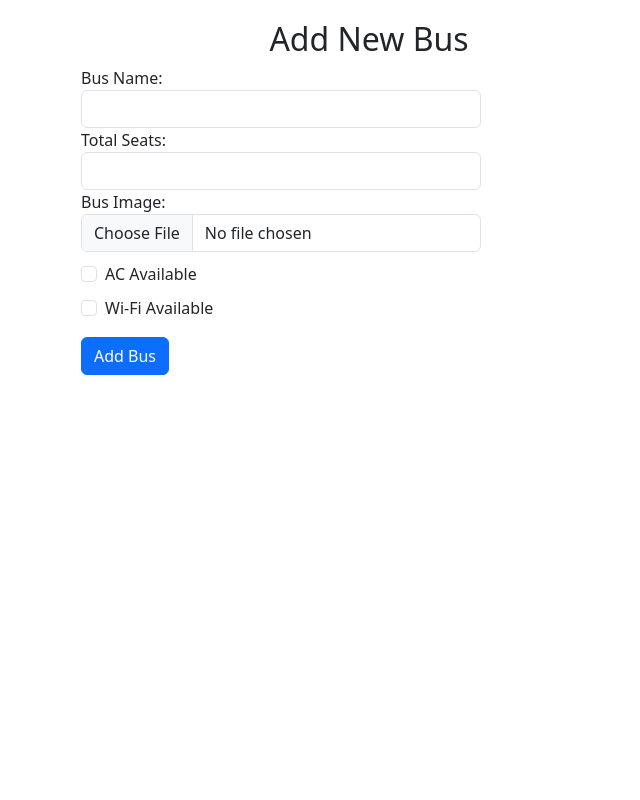
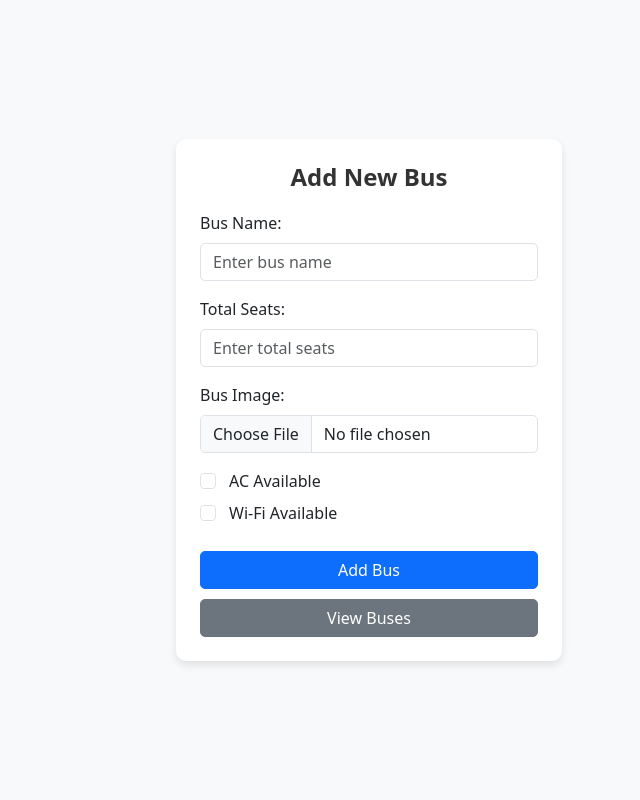
Before and after one commit to Hemantx81/Yatri, a PHP site: page /admin/add_bus.php in a window 1280 px wide. Shown: the whole page, without its empty margins (271-911 px from the left). Run offline with PHP 8.4, Linux system fonts and the light colour scheme.

Commit message:
new update

```diff
--- a/admin/add_bus.php
+++ b/admin/add_bus.php
@@ -73,58 +73,77 @@ if ($_SERVER['REQUEST_METHOD'] === 'POST') {
     <link href="https://cdn.jsdelivr.net/npm/bootstrap@5.3.0-alpha1/dist/css/bootstrap.min.css" rel="stylesheet">
     <style>
         body {
-            margin-top: 20px;
+            background-color: #f8f9fa;
+            display: flex;
+            justify-content: center;
+            align-items: center;
+            height: 100vh;
+            margin: 0;
+        }
+
+        .card {
+            border: none;
+            box-shadow: 0 4px 8px rgba(0, 0, 0, 0.1);
+            padding: 20px;
+            border-radius: 10px;
+            background-color: #fff;
         }
 
         .form-control {
-            max-width: 400px;
+            border-radius: 5px;
         }
 
-        .form-check {
-            margin-top: 10px;
+        .form-check-label {
+            margin-left: 5px;
         }
 
-        .btn-primary {
-            margin-top: 15px;
+        .btn {
+            width: 100%;
+            margin-top: 10px;
+            border-radius: 5px;
         }
 
-        .container {
-            max-width: 600px;
+        .form-title {
+            font-size: 24px;
+            font-weight: bold;
+            margin-bottom: 20px;
+            color: #333;
         }
     </style>
 </head>
 
 <body>
-    <div class="container">
-        <h2 class="text-center">Add New Bus</h2>
+    <div class="card p-4">
+        <h2 class="form-title text-center">Add New Bus</h2>
         <?php if (isset($success)): ?>
-            <div class="alert alert-success"><?php echo $success; ?></div>
+            <div class="alert alert-success text-center"><?php echo $success; ?></div>
         <?php endif; ?>
         <?php if (isset($error)): ?>
-            <div class="alert alert-danger"><?php echo $error; ?></div>
+            <div class="alert alert-danger text-center"><?php echo $error; ?></div>
         <?php endif; ?>
         <form method="POST" enctype="multipart/form-data">
-            <div class="form-group">
-                <label for="bus_name">Bus Name:</label>
-                <input type="text" name="bus_name" class="form-control" required>
+            <div class="form-group mb-3">
+                <label for="bus_name" class="form-label">Bus Name:</label>
+                <input type="text" name="bus_name" class="form-control" placeholder="Enter bus name" required>
             </div>
-            <div class="form-group">
-                <label for="total_seats">Total Seats:</label>
-                <input type="number" name="total_seats" class="form-control" required>
+            <div class="form-group mb-3">
+                <label for="total_seats" class="form-label">Total Seats:</label>
+                <input type="number" name="total_seats" class="form-control" placeholder="Enter total seats" required>
             </div>
-            <div class="form-group">
-                <label for="bus_image">Bus Image:</label>
+            <div class="form-group mb-3">
+                <label for="bus_image" class="form-label">Bus Image:</label>
                 <input type="file" name="bus_image" class="form-control" accept="image/*">
             </div>
-            <div class="form-check">
+            <div class="form-check mb-2">
                 <input type="checkbox" name="is_ac" class="form-check-input" id="is_ac">
                 <label class="form-check-label" for="is_ac">AC Available</label>
             </div>
-            <div class="form-check">
+            <div class="form-check mb-3">
                 <input type="checkbox" name="is_wifi" class="form-check-input" id="is_wifi">
                 <label class="form-check-label" for="is_wifi">Wi-Fi Available</label>
             </div>
             <button type="submit" class="btn btn-primary">Add Bus</button>
+            <a href="view_buses.php" class="btn btn-secondary">View Buses</a>
         </form>
     </div>
 </body>
```
Also changed, not shown: admin/manage_bookings.php (+1 -56 lines), admin/pending_payments.php (+8 -3 lines), assets/images/bus_677f969db3adb5.37466425.jpg (added).
